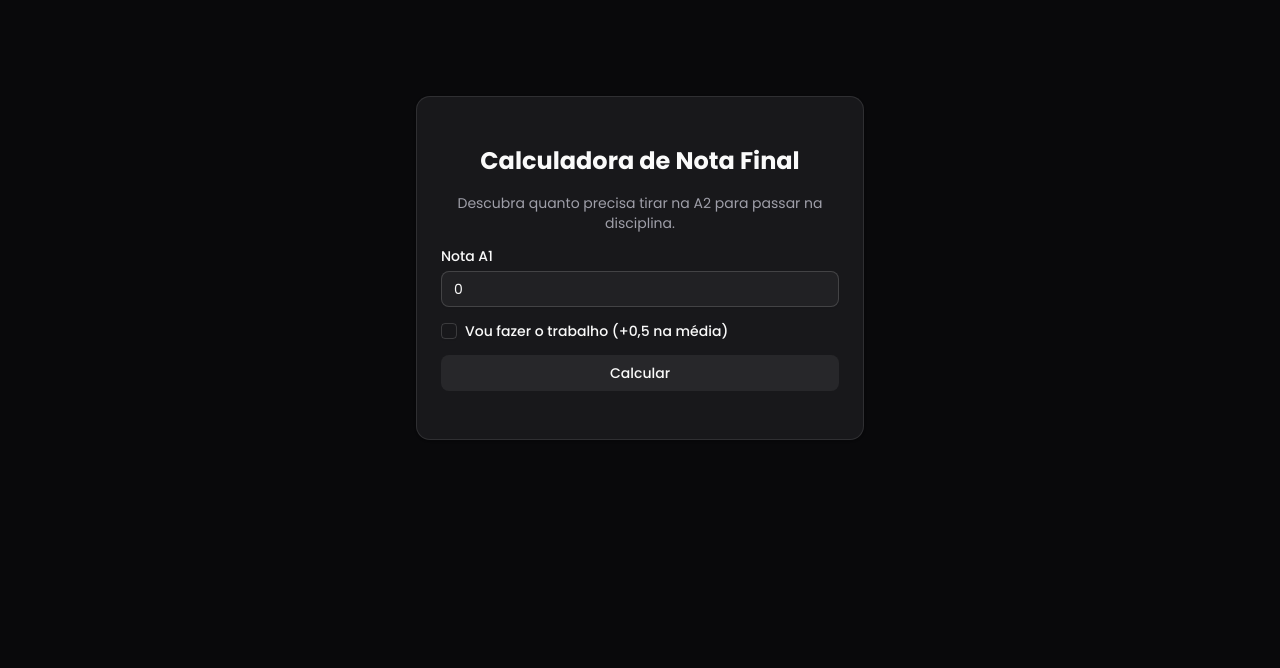
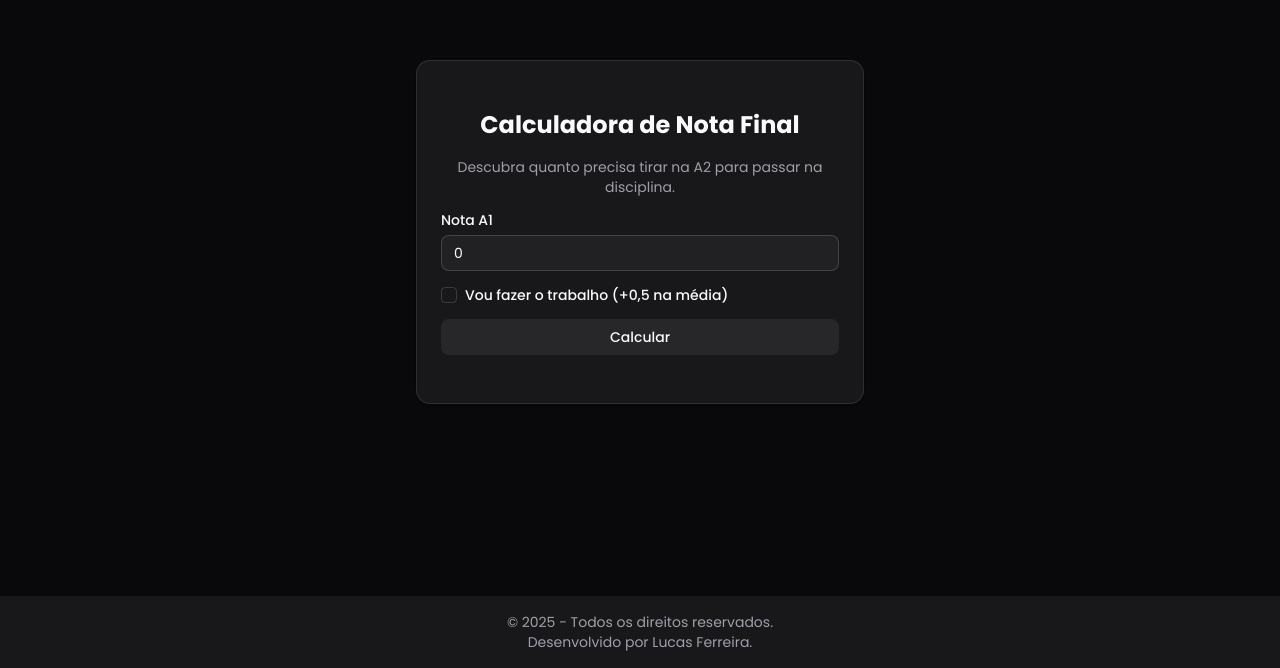
Before and after one commit to lucasfeva/calculadora-nota, a Next.js app: page / in a window 1280 px wide. Shown: the part 132-800 px from the top of the page. Built offline with nearby package versions, Linux system fonts and the light colour scheme.

Commit message:
feat: add footer

```diff
--- a/src/app/page.tsx
+++ b/src/app/page.tsx
@@ -6,6 +6,7 @@ import { Card, CardContent } from "@/components/ui/card";
 import { Label } from "@/components/ui/label";
 import { Button } from "@/components/ui/button";
 import { Input } from "@/components/ui/input";
+import Footer from "@/components/footer";
 
 export default function Home() {
   const [notaA1, setNotaA1] = useState(0);
@@ -20,7 +21,8 @@ export default function Home() {
   };
 
   return (
-    <main className="min-h-screen bg-background flex items-center justify-center p-4">
+    <div className="flex flex-col justify-beetween min-h-screen bg-background">
+      <main className="flex items-center flex-1 justify-center p-4">
         <div className="w-full max-w-md space-y-6">
           <Card>
             <CardContent className="p-6 space-y-4">
@@ -65,5 +67,7 @@ export default function Home() {
           </Card>
         </div>
       </main>
+      <Footer />
+    </div>
   );
 }
--- /dev/null
+++ b/src/components/footer.tsx
@@ -0,0 +1,13 @@
+export default function Footer() {
+  return (
+    <footer className="bg-card text-center p-4">
+      <p className="text-sm text-muted-foreground">
+        © 2025 - Todos os direitos reservados.
+      </p>
+      <p className="text-sm text-muted-foreground">
+        Desenvolvido por{" "}
+        <a target="_blank" href="https://www.instagram.com/lucasfevaa" className="">Lucas Ferreira.</a>
+      </p>
+    </footer>
+  );
+}
```
Also changed, not shown: src/components/header.tsx (added). Lines whose indentation alone changed are shown as unchanged.
